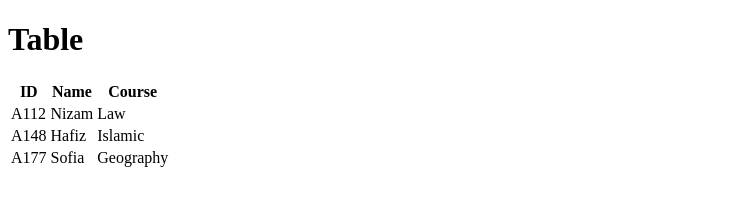
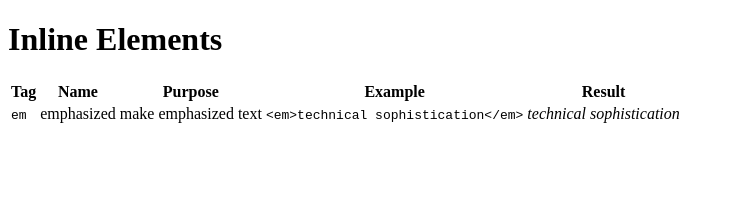
Before and after one commit to ainaziska/web_dev, a plain HTML site: page index.html in a window 1280 px wide. Shown: the whole page, without its empty margins (0-734 px from the left). Drawn offline with Linux system fonts and the light colour scheme.

Commit message:
Table with Inline

```diff
--- a/index.html
+++ b/index.html
@@ -6,28 +6,21 @@
   </head>
 
   <body>
-    <h1>Table</h1>
-
+    <h1>Inline Elements</h1>
       <table>
         <tr>
-        <th>ID</th>
+        <th>Tag</th>
         <th>Name</th>
-        <th>Course</th>
+        <th>Purpose</th>
+        <th>Example</th>
+        <th>Result</th>
         </tr>
         <tr>
-        <td>A112</td>
-        <td>Nizam</td>
-        <td>Law</td>
-      </tr>
-      <tr>
-        <td>A148</td>
-        <td>Hafiz</td>
-        <td>Islamic</td>
-      </tr>
-      <tr>
-        <td>A177</td>
-        <td>Sofia</td>
-        <td>Geography</td>
+        <td><code>em</code></td>
+        <td>emphasized</td>
+        <td>make emphasized text</td>
+        <td><code>&lt;em&gt;technical sophistication&lt;/em&gt;</code></td>
+        <td><em>technical sophistication</em></td>
         </tr>
       </table>
   </body>
```
Lines whose indentation alone changed are shown as unchanged.
